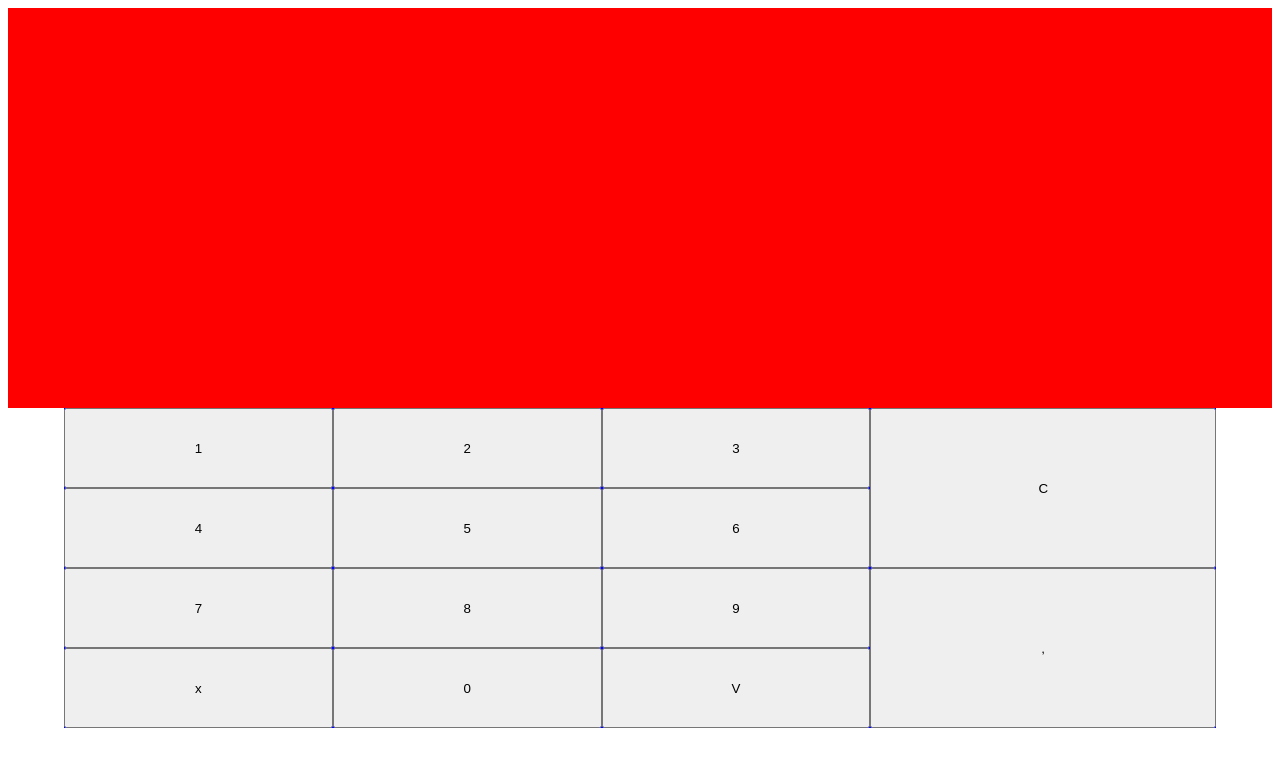
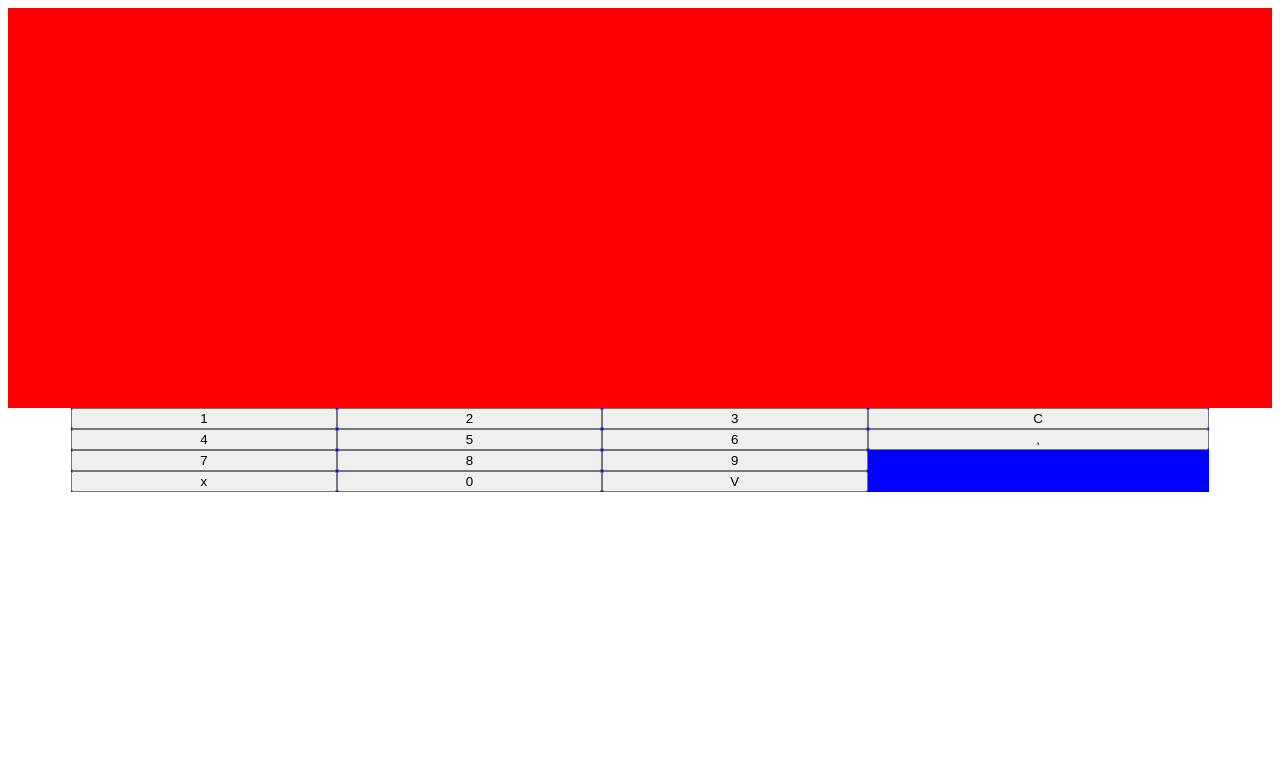
Before and after one commit to WillamesBarbosa/factor-calculator, a React (Create React App) app: page / in a window 1280 px wide. Shown: the top 766 px of the page. Built offline with nearby package versions, Linux system fonts and the light colour scheme.

Commit message:
style: adjustment container style

```diff
--- a/src/app/components/container/styles.js
+++ b/src/app/components/container/styles.js
@@ -1,10 +1,9 @@
 import styled from 'styled-components';
 
 export const Wrap = styled.div`
-  width: 90vw;
+  width: 90%;
   margin: auto;
-  bottom: 0;
-  height: 40vh;
+  height: 50%;
   display: flex;
   flex-direction: row;
   background-color: blue;
```
